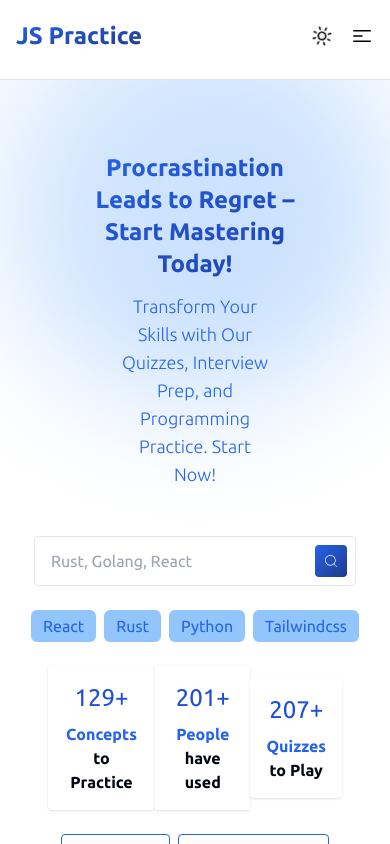
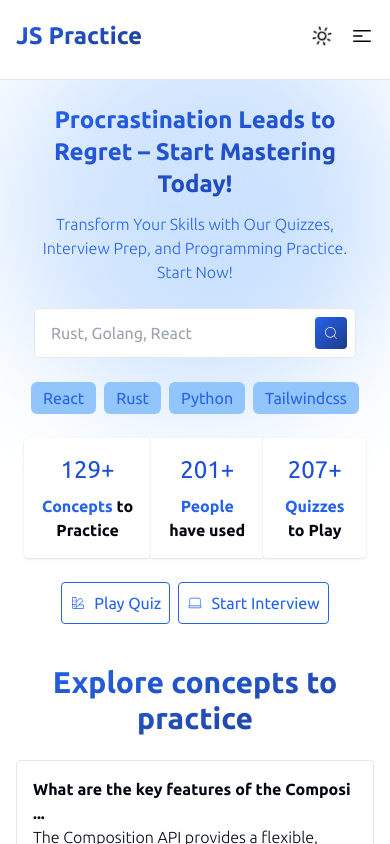
Before and after one commit to ashsajal1/js-practice-app, a React (Vite) app: page / in a window 390 px wide. Shown: the top 844 px of the page. Built offline with nearby package versions, Linux system fonts and the light colour scheme.

Commit message:
style: update padding

```diff
--- a/src/pages/home.tsx
+++ b/src/pages/home.tsx
@@ -29,12 +29,12 @@ export default function Home() {
   return (
     <AnimatedPage>
       <div>
-        <section className="p-12 z-10 flex flex-col gap-6 items-center justify-center">
+        <section className="md:p-12 p-6 z-10 flex flex-col gap-6 items-center justify-center">
 
-          <div className="p-6 md:px-60">
+          <div className="md:p-6 md:px-60">
             <h1 className="text-2xl md:text-4xl font-extrabold text-center from-blue-600 to-blue-800 bg-clip-text text-transparent bg-gradient-to-br">Procrastination Leads to Regret – Start Mastering Today!</h1>
 
-            <p className="text-center mt-3 text-lg md:text-xl px-12 font-extralight text-blue-600">Transform Your Skills with Our Quizzes, Interview Prep, and Programming Practice. Start Now!</p>
+            <p className="text-center mt-3 md:text-xl md:px-12 px-4 font-extralight text-blue-600">Transform Your Skills with Our Quizzes, Interview Prep, and Programming Practice. Start Now!</p>
           </div>
           <form onSubmit={handleSearch} className="border dark:bg-darkColor bg-white dark:border-gray-700 flex items-center justify-between rounded px-2  md:w-1/3 gap-2 p-1 focus-within:border-blue-600">
             <input
```
